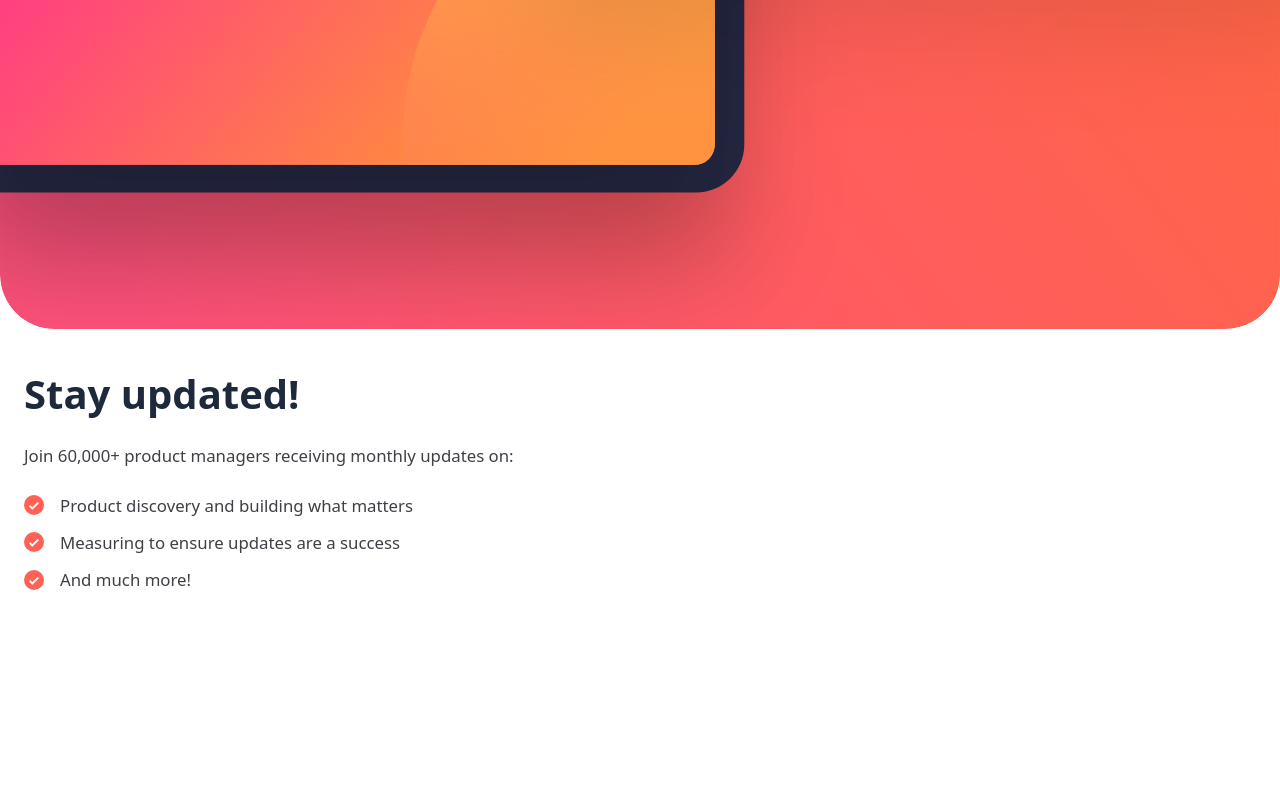
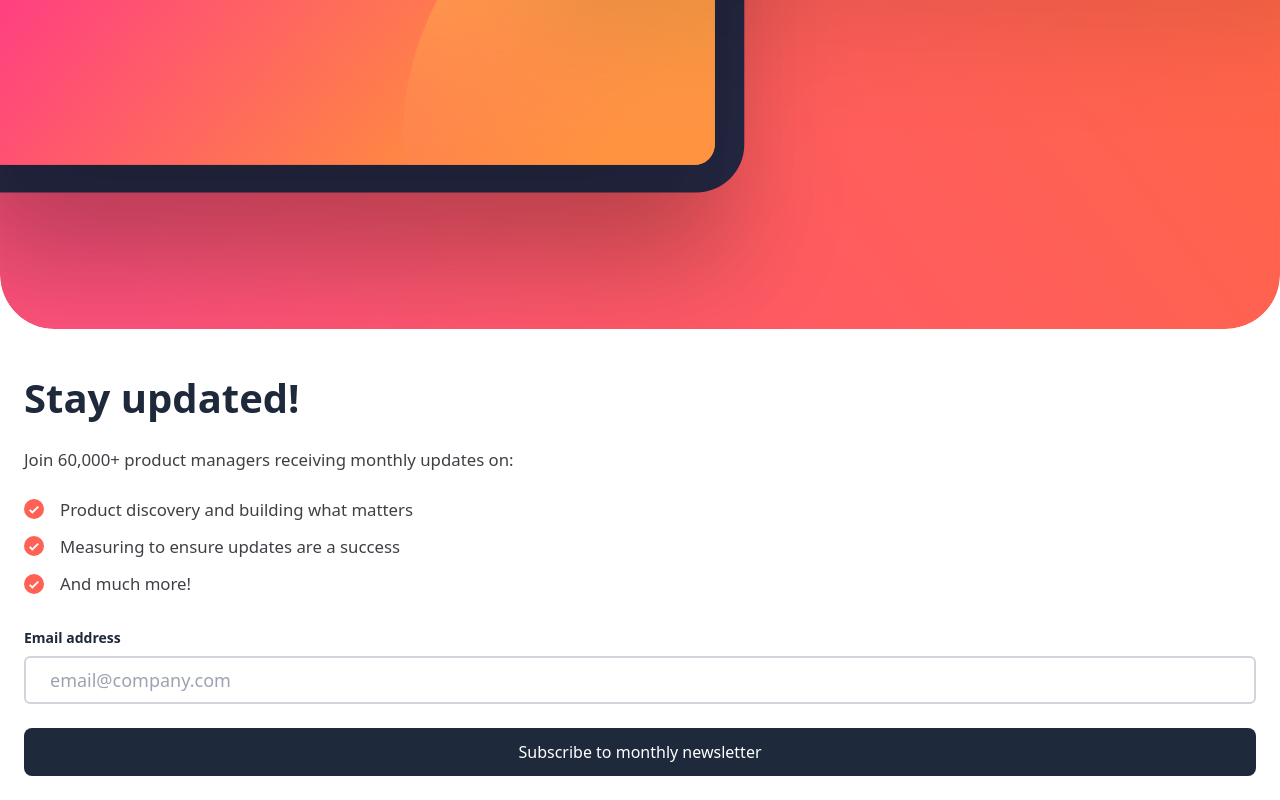
Before and after one commit to seesmof/Newsletter-Signup-Webapp, a React (Vite) app: page / in a window 1280 px wide. Shown: the part 640-1440 px from the top of the page. Before the commit the page ends 1272 px from the top, so only its background shows below. Built offline with nearby package versions, Linux system fonts and the light colour scheme.

Commit message:
feat: get the general look of form component ready

```diff
--- a/src/components/Form.jsx
+++ b/src/components/Form.jsx
@@ -3,7 +3,28 @@ import React from "react";
 const Form = () => {
   return (
     <>
-      <div className="flex flex-col"></div>
+      <form action="" className="flex flex-col">
+        <div className="flex flex-col">
+          <label
+            htmlFor="email-input"
+            className="text-slate-800 pb-2 text-sm font-bold"
+          >
+            Email address
+          </label>
+          <input
+            type="text"
+            placeholder="email@company.com"
+            className="px-6 py-2 text-lg border-2 border-gray-300 rounded-md"
+            id="email-input"
+          />
+          <button
+            type="submit"
+            className="bg-slate-800 px-6 py-3 mt-6 font-medium text-white rounded-lg"
+          >
+            Subscribe to monthly newsletter
+          </button>
+        </div>
+      </form>
     </>
   );
 };
--- a/src/components/Hero.jsx
+++ b/src/components/Hero.jsx
@@ -15,7 +15,7 @@ const Hero = () => {
 
   return (
     <>
-      <div className="text-zinc-700 text-[1.05rem] flex flex-col font-medium">
+      <div className="text-zinc-700 text-[1.05rem] pt-5 pb-8 flex flex-col font-medium">
         <h1 className="text-slate-800 text-[2.5rem] leading-tight font-bold">
           Stay updated!
         </h1>
--- a/src/index.css
+++ b/src/index.css
@@ -4,6 +4,6 @@
 
 @layer components {
   .button {
-    @apply bg-background border-accent p-2 px-4 border rounded-full;
+    @apply p-2 px-4 border rounded-full;
   }
 }
--- a/src/pages/Main.jsx
+++ b/src/pages/Main.jsx
@@ -13,7 +13,7 @@ const Main = () => {
           className="w-full"
         />
       </div>
-      <div className="container flex flex-col flex-1 p-6 py-10 mx-auto bg-white">
+      <div className="container flex flex-col flex-1 p-6 mx-auto bg-white">
         <Hero />
         <Form />
       </div>
```
